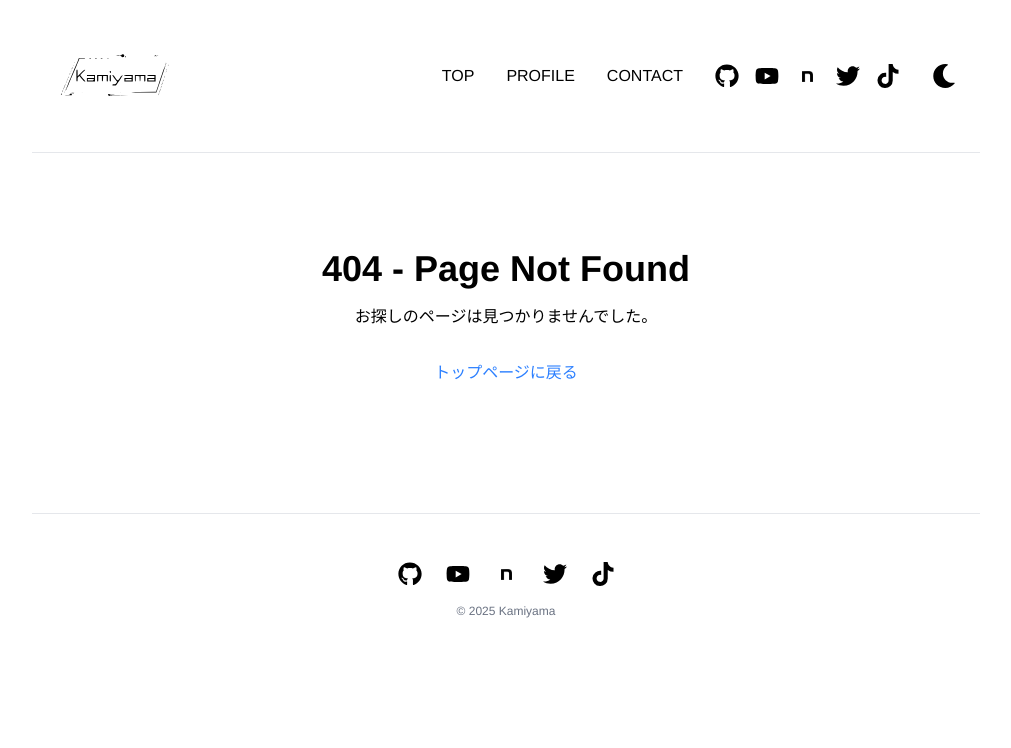
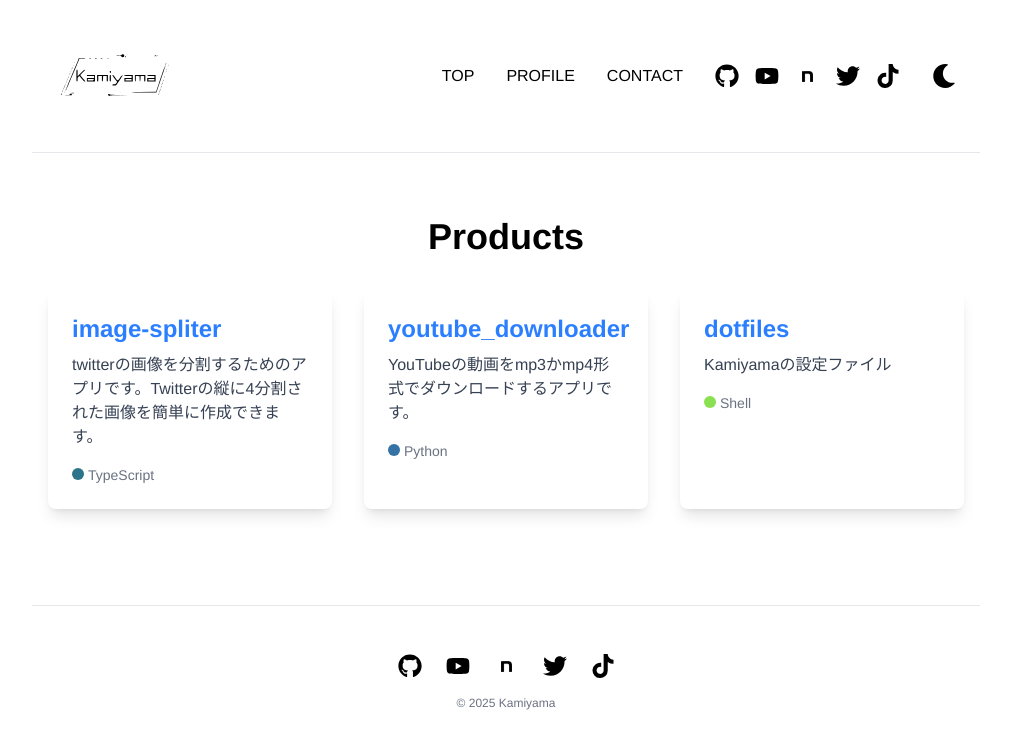
Before and after one commit to kamiyama-fol/kamiyama-web-client, a Next.js app: page /products in a window 1280 px wide. Before the commit this address had no page. Shown: the top 748 px of the page, without its empty margins (134-1145 px from the left). Built offline with nearby package versions, Linux system fonts and the light colour scheme.

Commit message:
プロダクト紹介ページを追加

```diff
--- /dev/null
+++ b/src/app/products/page.tsx
@@ -0,0 +1,71 @@
+
+import { FC } from 'react';
+
+const products = [
+  {
+    name: 'image-spliter',
+    description:
+      'twitterの画像を分割するためのアプリです。Twitterの縦に4分割された画像を簡単に作成できます。',
+    url: 'https://github.com/kamiyama-fol/image-spliter',
+    language: 'TypeScript',
+    languageColor: '#2b7489',
+  },
+  {
+    name: 'youtube_downloader',
+    description:
+      'YouTubeの動画をmp3かmp4形式でダウンロードするアプリです。',
+    url: 'https://github.com/kamiyama-fol/youtube_downloader',
+    language: 'Python',
+    languageColor: '#3572A5',
+  },
+  {
+    name: 'dotfiles',
+    description: 'Kamiyamaの設定ファイル',
+    url: 'https://github.com/kamiyama-fol/dotfiles',
+    language: 'Shell',
+    languageColor: '#89e051',
+  },
+];
+
+const ProductsPage: FC = () => {
+  return (
+    <div className="container mx-auto px-4 py-8">
+      <h1 className="text-4xl font-bold mb-8 text-center">Products</h1>
+      <div className="grid grid-cols-1 md:grid-cols-2 lg:grid-cols-3 gap-8">
+        {products.map((product) => (
+          <div
+            key={product.name}
+            className="bg-white dark:bg-gray-800 rounded-lg shadow-lg overflow-hidden transform hover:scale-105 transition-transform duration-300"
+          >
+            <div className="p-6">
+              <h2 className="text-2xl font-bold mb-2">
+                <a
+                  href={product.url}
+                  target="_blank"
+                  rel="noopener noreferrer"
+                  className="text-blue-500 hover:underline"
+                >
+                  {product.name}
+                </a>
+              </h2>
+              <p className="text-gray-700 dark:text-gray-300 mb-4">
+                {product.description}
+              </p>
+              <div className="flex justify-between items-center">
+                <div className="text-sm text-gray-500 dark:text-gray-400">
+                  <span
+                    className="inline-block w-3 h-3 rounded-full mr-1"
+                    style={{ backgroundColor: product.languageColor }}
+                  ></span>
+                  {product.language}
+                </div>
+              </div>
+            </div>
+          </div>
+        ))}
+      </div>
+    </div>
+  );
+};
+
+export default ProductsPage;
```
